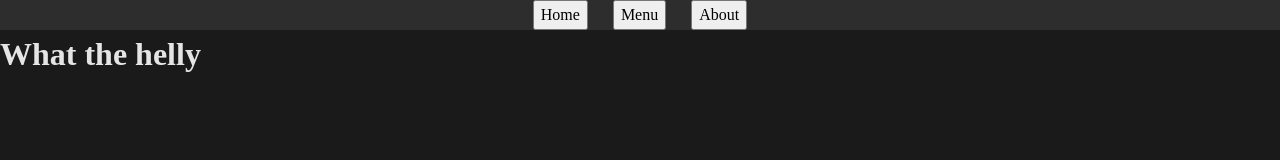
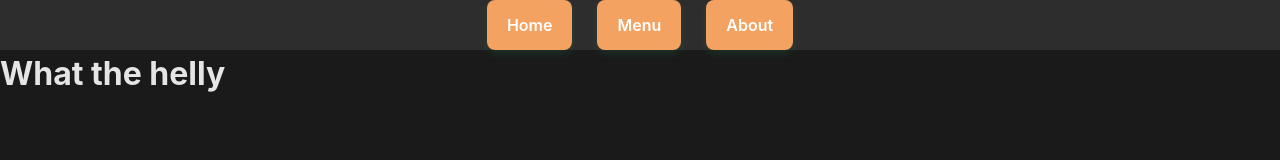
Before and after one commit to PandesalPanpan/odin-restaurant-page, a website built with webpack: page src/template.html in a window 1280 px wide. Built offline with nearby package versions, Linux system fonts and the light colour scheme.

Commit message:
Feat: Add font family and free internet button styling

```diff
--- a/src/styles.css
+++ b/src/styles.css
@@ -62,6 +62,7 @@ h1, h2, h3, h4, h5, h6 {
     --text-secondary: #b3b3b3;
     --accent-color: #f4a261;
     --border-color: #404040;
+    font-family: Inter,-apple-system,system-ui,"Segoe UI",Helvetica,Arial,sans-serif;
 }
 
 body {
@@ -78,3 +79,50 @@ body {
     justify-content: center;
     gap: 25px;
 }
+
+/* https://getcssscan.com/css-buttons-examples */
+.tab-button {
+  appearance: none;
+  backface-visibility: hidden;
+  background-color: var(--accent-color)/* #27ae60 */;
+  border-radius: 8px;
+  border-style: none;
+  box-shadow: rgba(39, 174, 96, .15) 0 4px 9px;
+  box-sizing: border-box;
+  color: #fff;
+  cursor: pointer;
+  display: inline-block;
+  font-size: 16px;
+  font-weight: 600;
+  letter-spacing: normal;
+  line-height: 1.5;
+  outline: none;
+  overflow: hidden;
+  padding: 13px 20px;
+  position: relative;
+  text-align: center;
+  text-decoration: none;
+  transform: translate3d(0, 0, 0);
+  transition: all .3s;
+  user-select: none;
+  -webkit-user-select: none;
+  touch-action: manipulation;
+  vertical-align: top;
+  white-space: nowrap;
+}
+
+.tab-button:hover {
+  background-color: #f58e3b;
+  opacity: 1;
+  transform: translateY(0);
+  transition-duration: .35s;
+}
+
+.tab-button:active {
+  transform: translateY(2px);
+  transition-duration: .35s;
+}
+
+.tab-button:hover {
+  box-shadow: rgba(39, 174, 96, .2) 0 6px 12px;
+}
```
